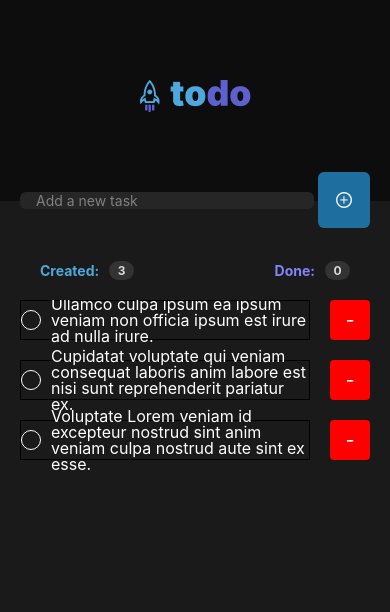
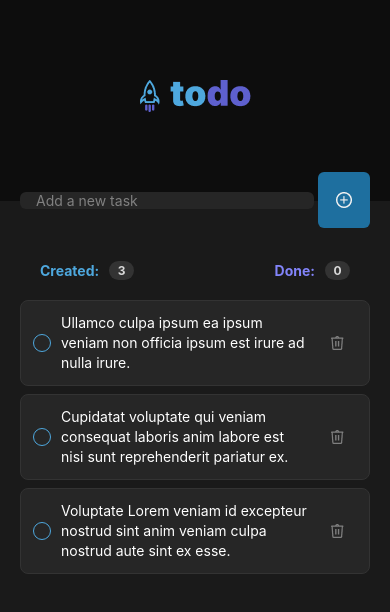
Before and after one commit to ivanseibel/todo-react-native-experiments, a React Native app: screen / in a window 390 px wide. Shown: the top 612 px of the page. Built offline with nearby package versions, Linux system fonts and the light colour scheme.

Commit message:
Add task item to home

```diff
--- a/src/screens/Home.tsx
+++ b/src/screens/Home.tsx
@@ -3,6 +3,7 @@
 import { TasksContext, TasksStatus } from "../context/tasks";
 import { NewTaskInput } from "../components/TaskInput";
 import { styles } from "./styles";
+import { TaskItem } from "../components/TaskItem";
 
 export function Home() {
   const { tasks, addTask, changeTaskStatus, removeTask, tasksSummary } = useContext(TasksContext);
@@ -57,77 +58,80 @@
           keyExtractor={item => String(item.id)}
           renderItem={({ item }) => (
             // Visual component to display and change status
-            <View style={styles.tasksListContainer}>
-              {/* Checkbox and Title */}
-              <TouchableOpacity
-                style={{
-                  flexDirection: 'row',
-                  alignItems: 'center',
-                  flex: 1,
-                  gap: 10,
-                  borderWidth: 1,
-                  borderColor: '#000',
-                  height: 40,
-                }}
-                onPress={() => {
-                  changeTaskStatus(item.id, item.status === TasksStatus.PENDING ? TasksStatus.DONE : TasksStatus.PENDING)
-                }}
-              >
-                <View
-                style={{
-                  height: 20,
-                  width: 20,
-                  borderRadius: 12,
-                  borderWidth: 1,
-                  borderColor: '#fff',
-                  alignItems: 'center',
-                  justifyContent: 'center',
-                }}
-                >
-                  {
-                    item.status === 'done' &&
-                    <View style={{
-                      height: 12,
-                      width: 12,
-                      borderRadius: 6,
-                      backgroundColor: 'green',
-                    }} />
-                  }
-                </View>
+            // <View style={styles.tasksListContainer}>
+            //   {/* Checkbox and Title */}
+            //   <TouchableOpacity
+            //     style={{
+            //       flexDirection: 'row',
+            //       alignItems: 'center',
+            //       flex: 1,
+            //       gap: 10,
+            //       borderWidth: 1,
+            //       borderColor: '#000',
+            //       height: 40,
+            //     }}
+            //     onPress={() => {
+            //       changeTaskStatus(item.id, item.status === TasksStatus.PENDING ? TasksStatus.DONE : TasksStatus.PENDING)
+            //     }}
+            //   >
+            //     <View
+            //     style={{
+            //       height: 20,
+            //       width: 20,
+            //       borderRadius: 12,
+            //       borderWidth: 1,
+            //       borderColor: '#fff',
+            //       alignItems: 'center',
+            //       justifyContent: 'center',
+            //     }}
+            //     >
+            //       {
+            //         item.status === 'done' &&
+            //         <View style={{
+            //           height: 12,
+            //           width: 12,
+            //           borderRadius: 6,
+            //           backgroundColor: 'green',
+            //         }} />
+            //       }
+            //     </View>
 
-                <Text
-                  style={{
-                    fontSize: 16,
-                    lineHeight: 16,
-                    flex: 1,
-                    color: item.status === 'done' ? '#808080' : '#fff',
-                    textDecorationLine: item.status === 'done' ? 'line-through' : 'none',
-                }}>
-                  {item.title}
-                </Text>
-              </TouchableOpacity>
+            //     <Text
+            //       style={{
+            //         fontSize: 16,
+            //         lineHeight: 16,
+            //         flex: 1,
+            //         color: item.status === 'done' ? '#808080' : '#fff',
+            //         textDecorationLine: item.status === 'done' ? 'line-through' : 'none',
+            //     }}>
+            //       {item.title}
+            //     </Text>
+            //   </TouchableOpacity>
 
-              {/* Remove button */}
-              <TouchableOpacity onPress={() => removeTask(item.id)}>
-                <View style={{
-                  height: 40,
-                  width: 40,
-                  alignItems: 'center',
-                  justifyContent: 'center',
-                  backgroundColor: 'red',
-                  borderRadius: 4,
-                }}>
-                  <Text
-                    style={{
-                      color: '#fff',
-                      fontSize: 20,
-                      lineHeight: 20
-                  }}>
-                    -
-                  </Text>
-                </View>
-              </TouchableOpacity>
-            </View>
+            //   {/* Remove button */}
+            //   <TouchableOpacity onPress={() => removeTask(item.id)}>
+            //     <View style={{
+            //       height: 40,
+            //       width: 40,
+            //       alignItems: 'center',
+            //       justifyContent: 'center',
+            //       backgroundColor: 'red',
+            //       borderRadius: 4,
+            //     }}>
+            //       <Text
+            //         style={{
+            //           color: '#fff',
+            //           fontSize: 20,
+            //           lineHeight: 20
+            //       }}>
+            //         -
+            //       </Text>
+            //     </View>
+            //   </TouchableOpacity>
+            // </View>
+            <TaskItem
+              item={item}
+            />
           )}
         />
       </View>
--- a/src/screens/styles.ts
+++ b/src/screens/styles.ts
@@ -62,10 +62,4 @@
     fontWeight: "700",
     color: "#D9D9D9"
   },
-  tasksListContainer: {
-    flexDirection: 'row',
-    marginBottom: 20,
-    alignItems: 'center',
-    gap: 20,
-  },
 });
```
